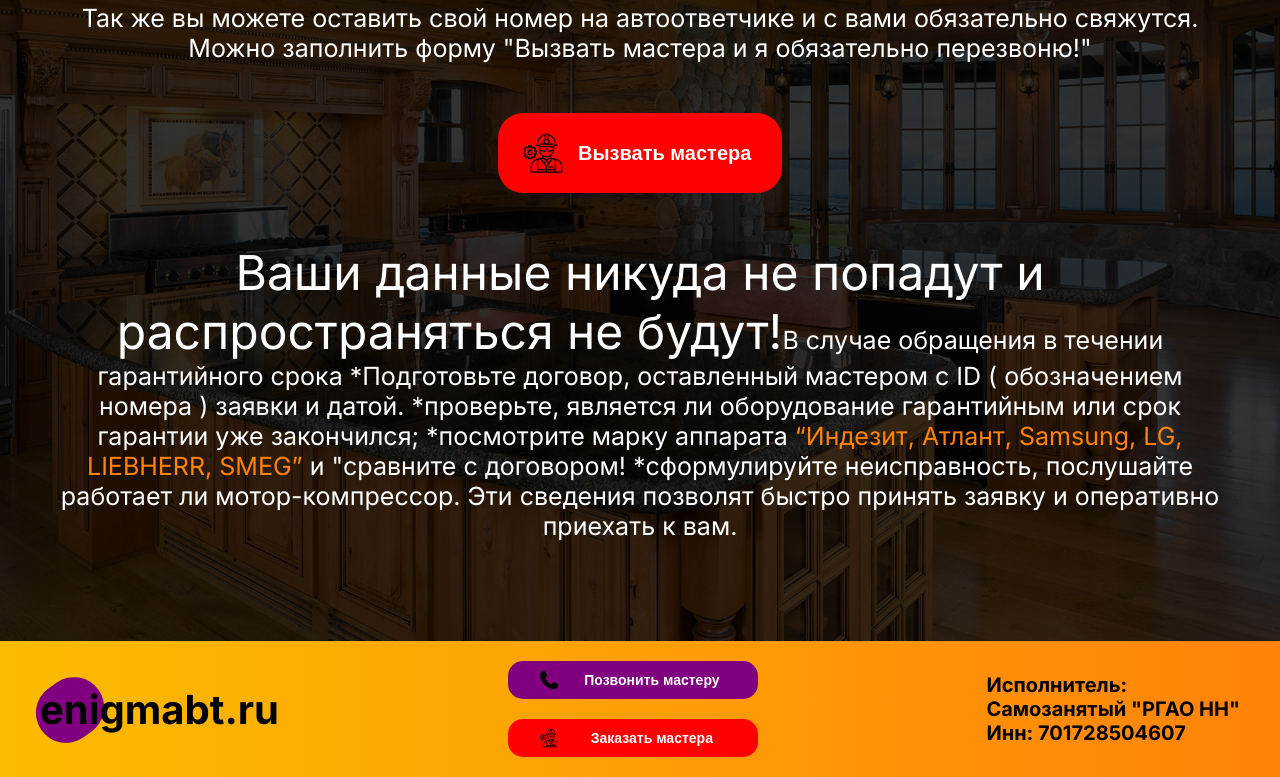
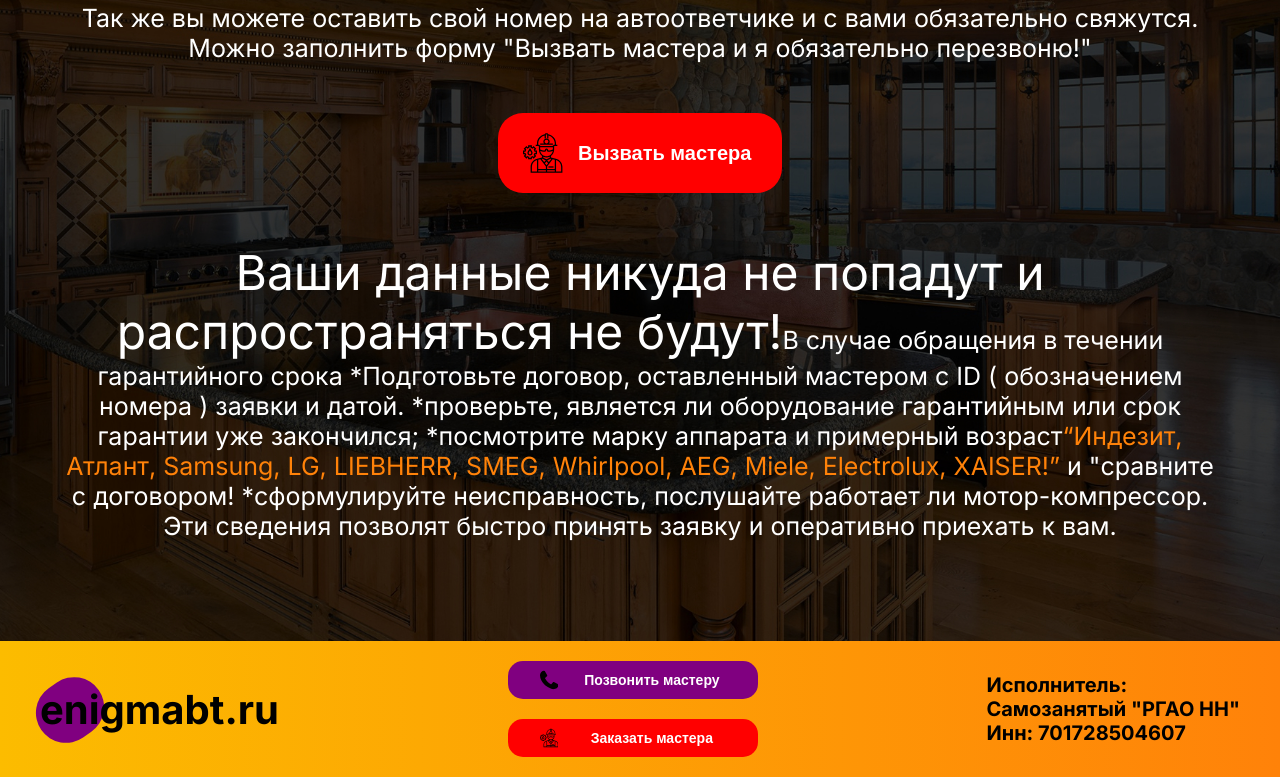
Before and after one commit to 02sorik/united100, a Next.js app: page / in a window 1280 px wide. Shown: the part 1588-2365 px from the top of the page. Built offline with nearby package versions, Linux system fonts and the light colour scheme.

Commit message:
fontsize10MAX

```diff
--- a/app/components/CallMaster.js
+++ b/app/components/CallMaster.js
@@ -103,7 +103,8 @@ export const CallMaster = () => {
                             договор, оставленный мастером с ID ( обозначением номера )
                             заявки и датой. *проверьте, является ли оборудование
                             гарантийным или срок гарантии уже закончился; *посмотрите
-                            марку аппарата <span className={styles.organe}>“Индезит, Атлант, Samsung, LG, LIEBHERR, SMEG” </span>
+                            марку аппарата и примерный возраст
+                            <span className={styles.organe}>“Индезит, Атлант, Samsung, LG, LIEBHERR, SMEG, Whirlpool, AEG, Miele, Electrolux, XAISER!” </span>
                             и "сравните с договором! *сформулируйте неисправность,
                             послушайте работает ли мотор-компрессор. Эти сведения
                             позволят быстро принять заявку и оперативно приехать к вам.
```
